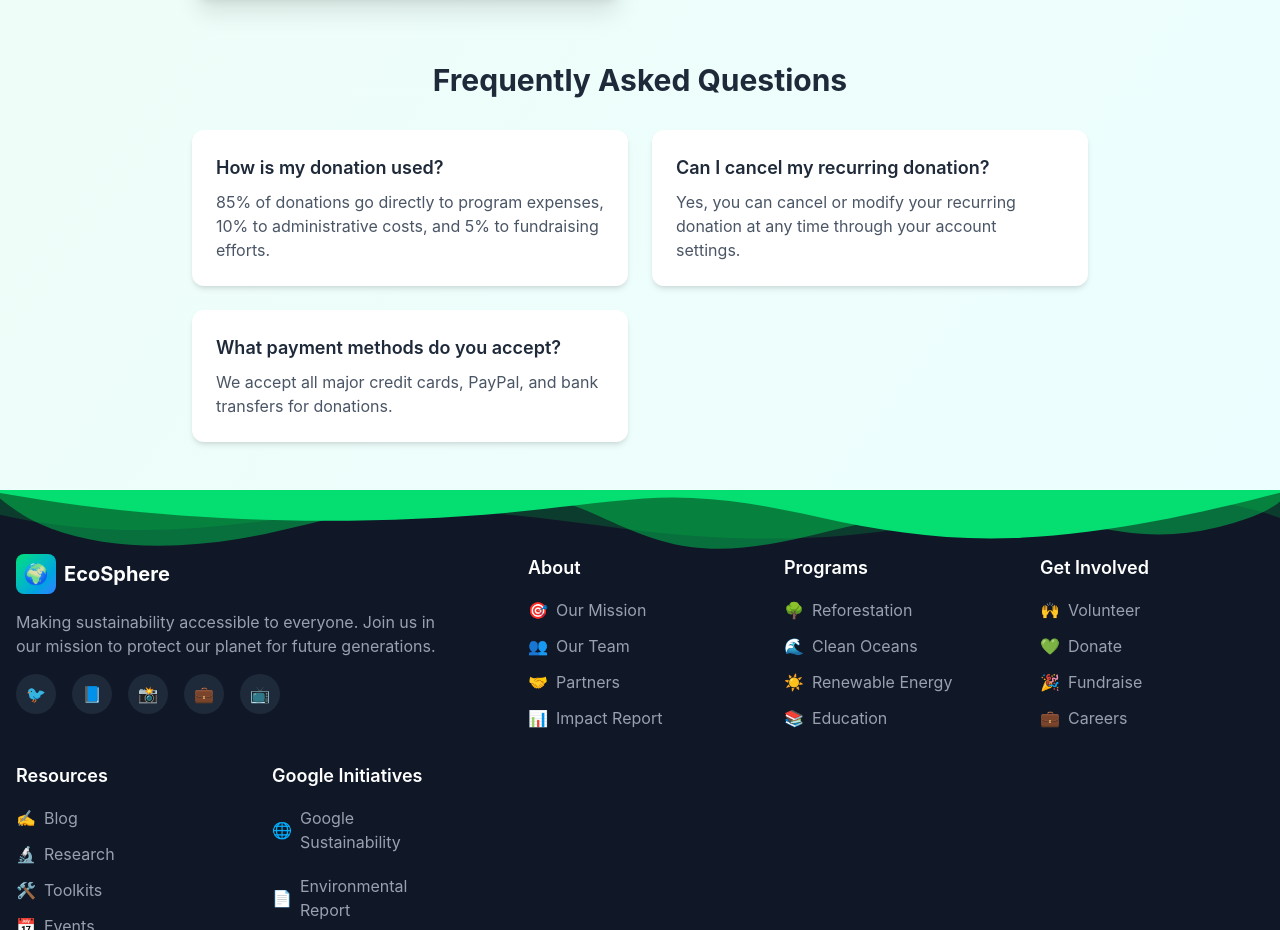
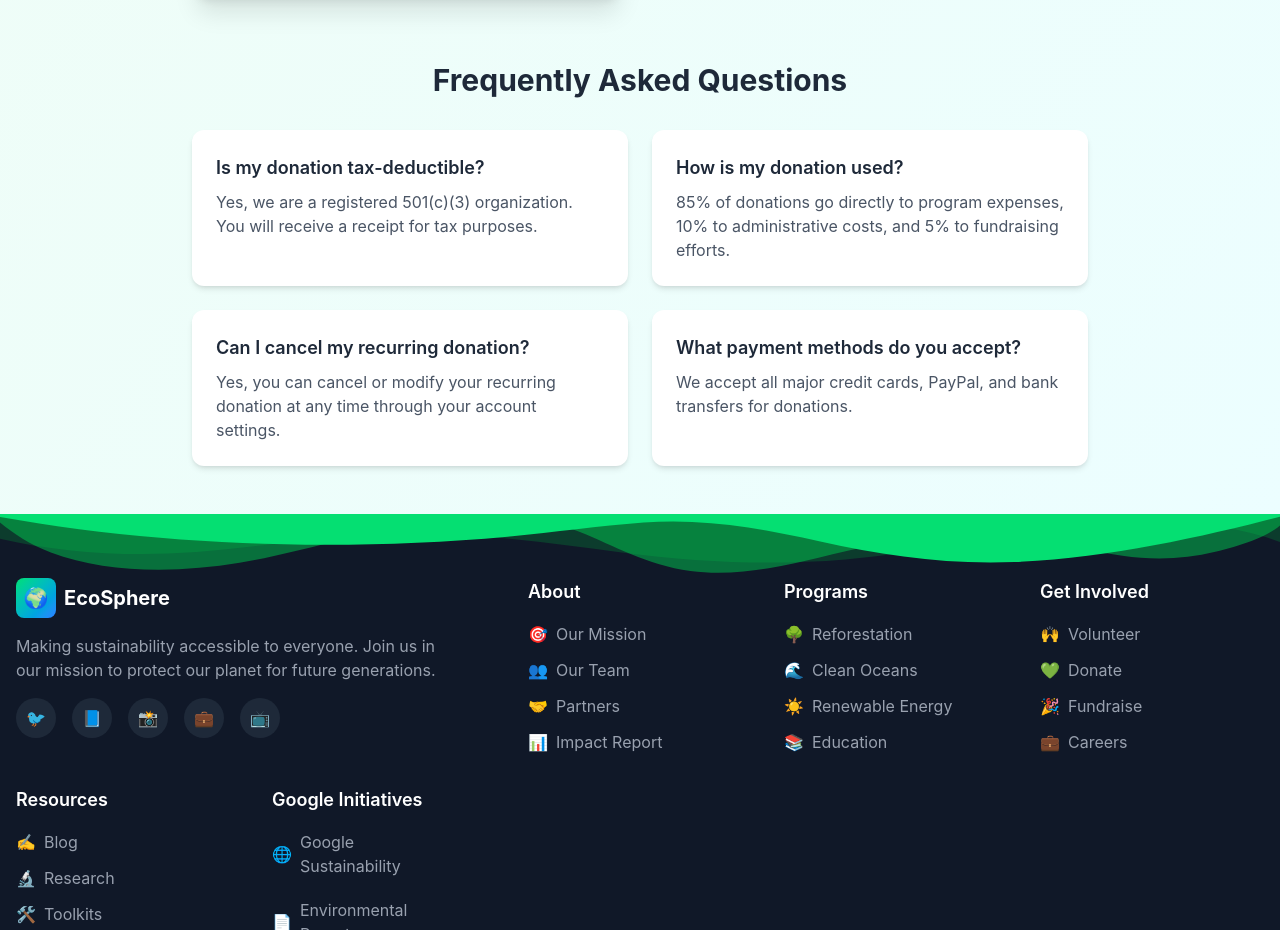
Before and after one commit to rajshekharbind/save-environment, a React (Vite) app: page /donate in a window 1280 px wide. Shown: the part 1180-2110 px from the top of the page. Built offline with nearby package versions, Linux system fonts and the light colour scheme.

Commit message:
just update some part of in this section

```diff
--- a/src/pages/Donate.jsx
+++ b/src/pages/Donate.jsx
@@ -377,10 +377,10 @@ export default function Donate() {
           </h2>
           <div className="grid grid-cols-1 md:grid-cols-2 gap-6">
             {[
-              // {
-              //   question: "Is my donation tax-deductible?",
-              //   answer: "Yes, we are a registered 501(c)(3) organization. You will receive a receipt for tax purposes."
-              // },
+              {
+                question: "Is my donation tax-deductible?",
+                answer: "Yes, we are a registered 501(c)(3) organization. You will receive a receipt for tax purposes."
+              },
               {
                 question: "How is my donation used?",
                 answer: "85% of donations go directly to program expenses, 10% to administrative costs, and 5% to fundraising efforts."
```
